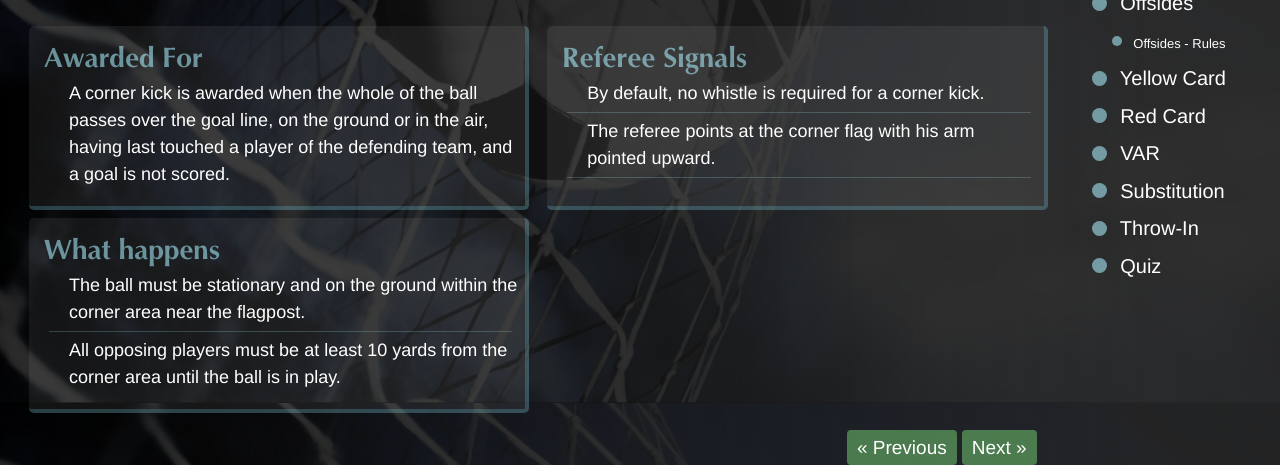
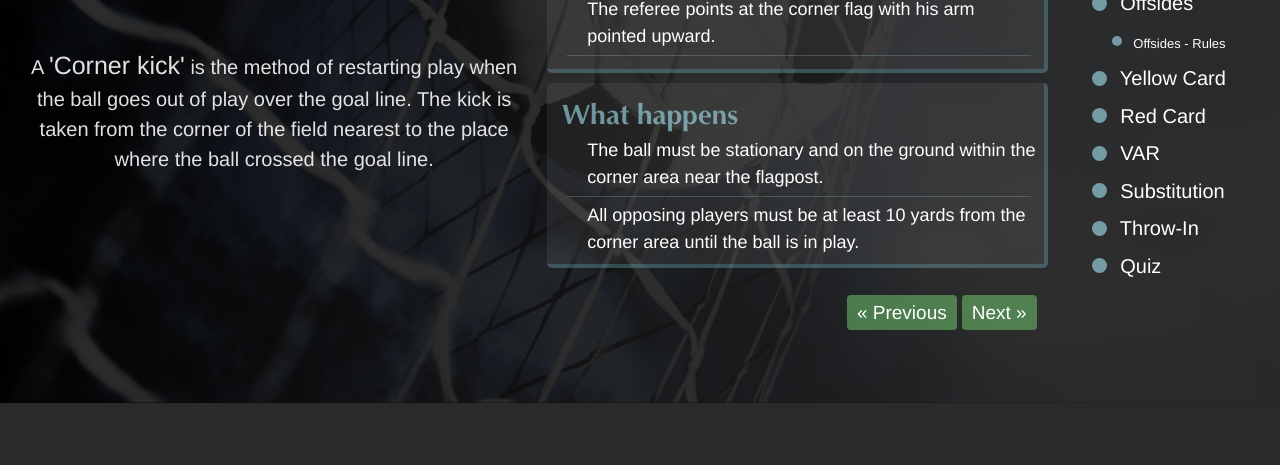
Before and after one commit to zackhuiiiii/Soccer-Referee-Tutorial, a Flask app: template templates/learnCornerKicks.html in a window 1280 px wide. Shown: the part 397-862 px from the top of the page. After the commit the page ends 800 px from the top, so only its background shows below. Run offline with Flask 2, Linux system fonts and the light colour scheme; the template is opened without the code that fills it, so the values that code supplies are empty; some libraries are stand-ins or nearby versions.

Commit message:
Tutorial Changes
Advantage, corner, goal page changes

```diff
--- a/templates/learnCornerKicks.html
+++ b/templates/learnCornerKicks.html
@@ -10,42 +10,34 @@
   <div class='row'>
     <div class=" heading">Corner Kick</div>
   </div>
-    <div class="row usercard">
-      <div class="col-md-6 vertical_center usercard_content">
-        <p>  A <span class="text_h4">'Corner kick' </span> is the method of restarting play when the ball goes out of play over the goal line.  The kick is taken from the corner of the field of play nearest to the place where the ball crossed the goal line. </p>
-      </div>
-      <div class="col-md-6 pr-0 pl-3">
+  <div class="row">
+    <div class="col-md-6 ">
+      <div class="usercard">
+        <div class="mt-3 mb-5">
           <img class="media" src="../static/cornerKick.gif">
         </div>
+        <div class="vertical_center usercard_content">
+          <p>  A <span class="text_h4">'Corner kick' </span> is the method of restarting play when the ball goes out of play over the goal line.  The kick is taken from the corner of the field nearest to the place where the ball crossed the goal line. </p>
       </div>
-    <br/>
-    <div class="row">
-      <div class="col-md-6 p-1">
-        <div class=" usercard2">
-          <div class="card2_title">Awarded For</div>
-          <div class="card2_content"> A corner kick is awarded when the whole of the ball passes over the goal line, on the ground or in the air, having last touched a player of the defending team, and a goal is not scored.</div>
       </div>
     </div>
     <div class="col-md-6 p-1">
-        <div class=" usercard2">
+      <div class=" usercard2" style="height: auto;">
+        <div class="card2_title">Awarded For</div>
+        <div class="card2_content">A corner kick is awarded when the whole of the ball passes over the goal line, on the ground or in the air, having last touched a player of the defending team.</div>
+      </div>
+      <div class=" usercard2" style="height: auto;">
         <div class="card2_title">Referee Signals</div>
         <div class="card2_content">By default, no whistle is required for a corner kick.</div> <hr>
         <div class="card2_content">The referee points at the corner flag with his arm pointed upward.</div> <hr>
         </div>
-      </div>
-      <div class="col-md-6 p-1">
-        <div class=" usercard2">
+      <div class=" usercard2" style="height: auto;">
         <div class="card2_title">What happens</div>
         <div class="card2_content">The ball must be stationary and on the ground within the corner area near the flagpost. </div> <hr>
         <div class="card2_content">All opposing players must be at least 10 yards from the corner area until the ball is in play. </div>
       </div>
     </div>
-
-
-
-
   </div>
-
     <br>
     <div style="text-align:right">
         <a href="/learn/penaltyKick" class="next">&laquo; Previous</a>
```
Also changed, not shown: templates/learnAdvantage.html (+10 -15 lines), templates/learnGoal.html (+12 -20 lines). Lines whose indentation alone changed are shown as unchanged.
